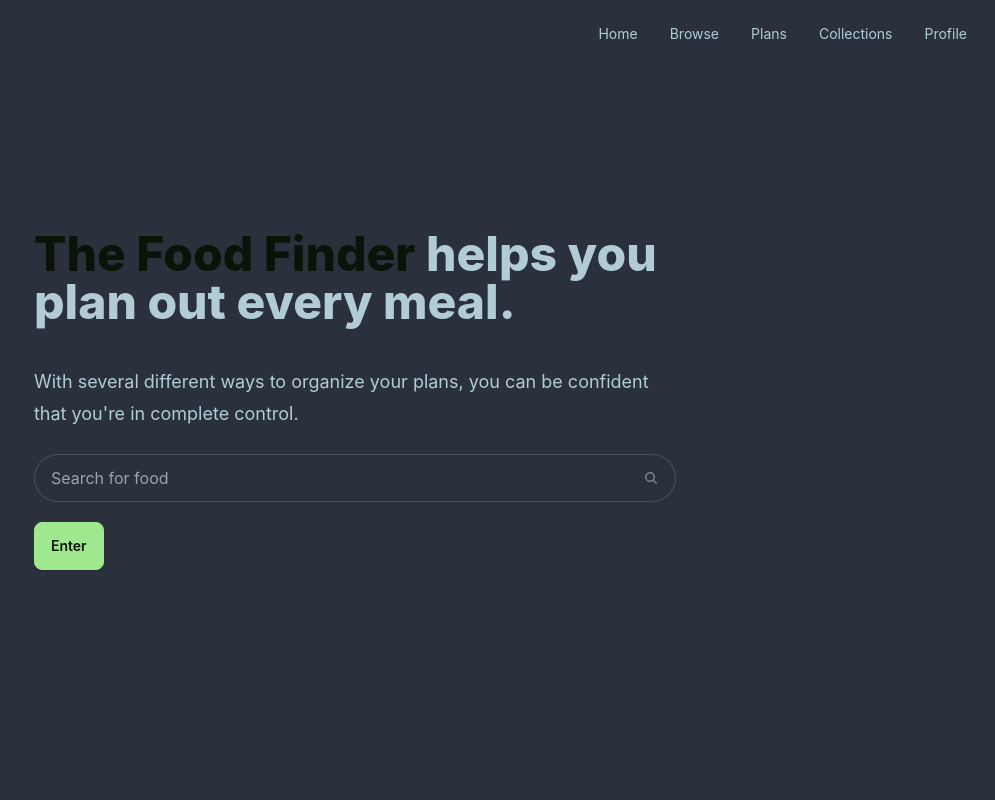
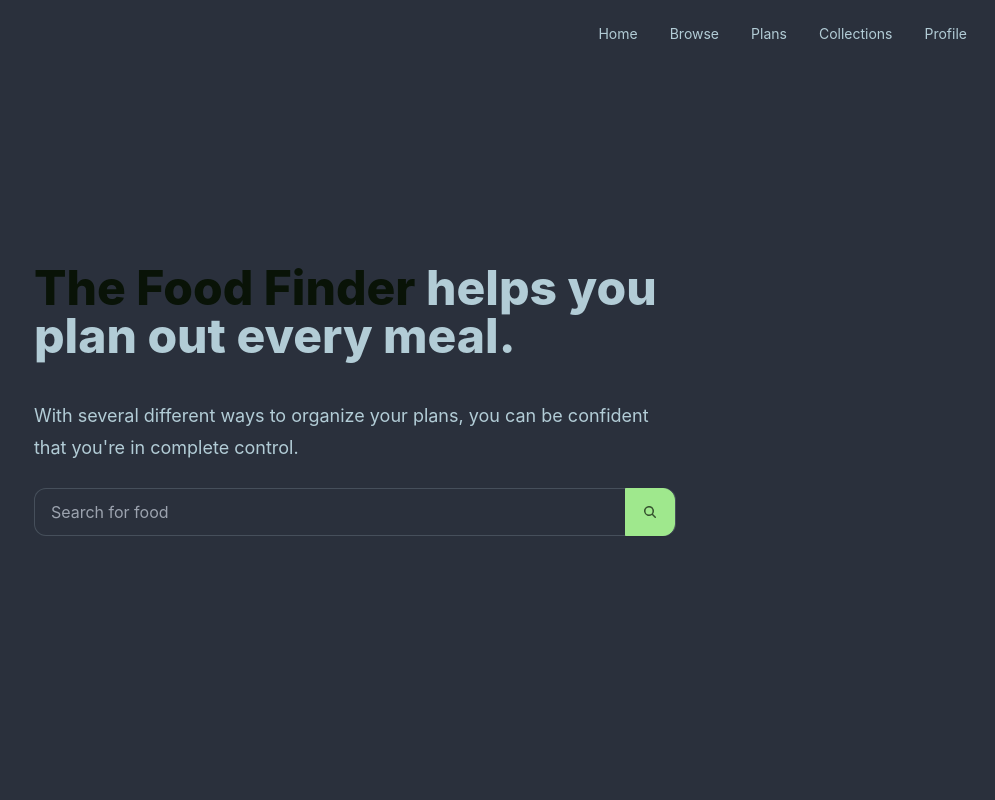
Before and after one commit to DanielCW7/food-finder, a React (Create React App) app: page / in a window 1280 px wide. Shown: the top 800 px of the page, without its empty margins (285-1280 px from the left). Built offline with nearby package versions, Linux system fonts and the light colour scheme.

Commit message:
STYLE(hero): restyle searchbar in homepage hero

```diff
--- a/src/components/mainHero.js
+++ b/src/components/mainHero.js
@@ -12,12 +12,15 @@ const mainHero = () => {
                         <p className="text-neutral-content">
                             With several different ways to organize your plans, you can be confident that you're in complete control.
                         </p>
-                        <form>
-                            <label className="input input-bordered flex items-center gap-2 rounded-full">
-                            <input type="text" className="grow bg-base-100" placeholder="Search for food" />
-                            <svg xmlns="http://www.w3.org/2000/svg" viewBox="0 0 16 16" fill="currentColor" className="w-4 h-4 opacity-70"><path fillRule="evenodd" d="M9.965 11.026a5 5 0 1 1 1.06-1.06l2.755 2.754a.75.75 0 1 1-1.06 1.06l-2.755-2.754ZM10.5 7a3.5 3.5 0 1 1-7 0 3.5 3.5 0 0 1 7 0Z" clipRule="evenodd" /></svg>
+                        <form className="join flex">
+                            <label className="flex-1 join-item input input-bordered flex items-center rounded-xl pr-0">
+                                <input type="text" className="grow bg-base-100" placeholder="Search for food" />
+                                <button className="join-item btn btn-primary rounded-xl ml-2" type="submit">
+                                    <svg xmlns="http://www.w3.org/2000/svg" viewBox="0 0 16 16" fill="currentColor" className="w-4 h-4 opacity-70"><path fillRule="evenodd" d="M9.965 11.026a5 5 0 1 1 1.06-1.06l2.755 2.754a.75.75 0 1 1-1.06 1.06l-2.755-2.754ZM10.5 7a3.5 3.5 0 1 1-7 0 3.5 3.5 0 0 1 7 0Z" clipRule="evenodd" /></svg>
+                                </button>
                             </label>
-                            <button className="btn btn-primary mt-5" type="submit"> Enter </button>
+
+                            {/* replace text with magnifying glass icon */}
                         </form>
 
                         {/* goes to food browser */}
```
